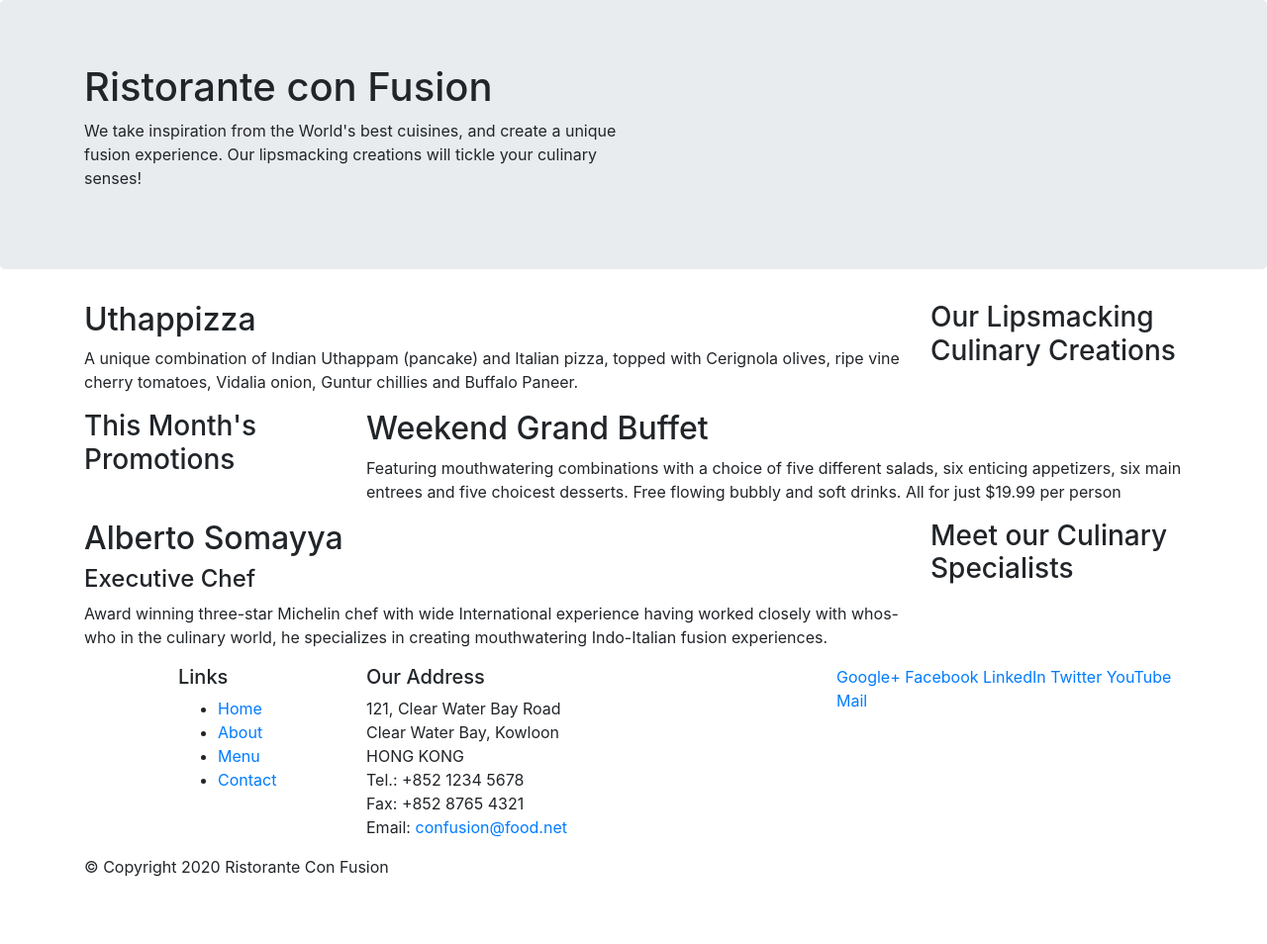
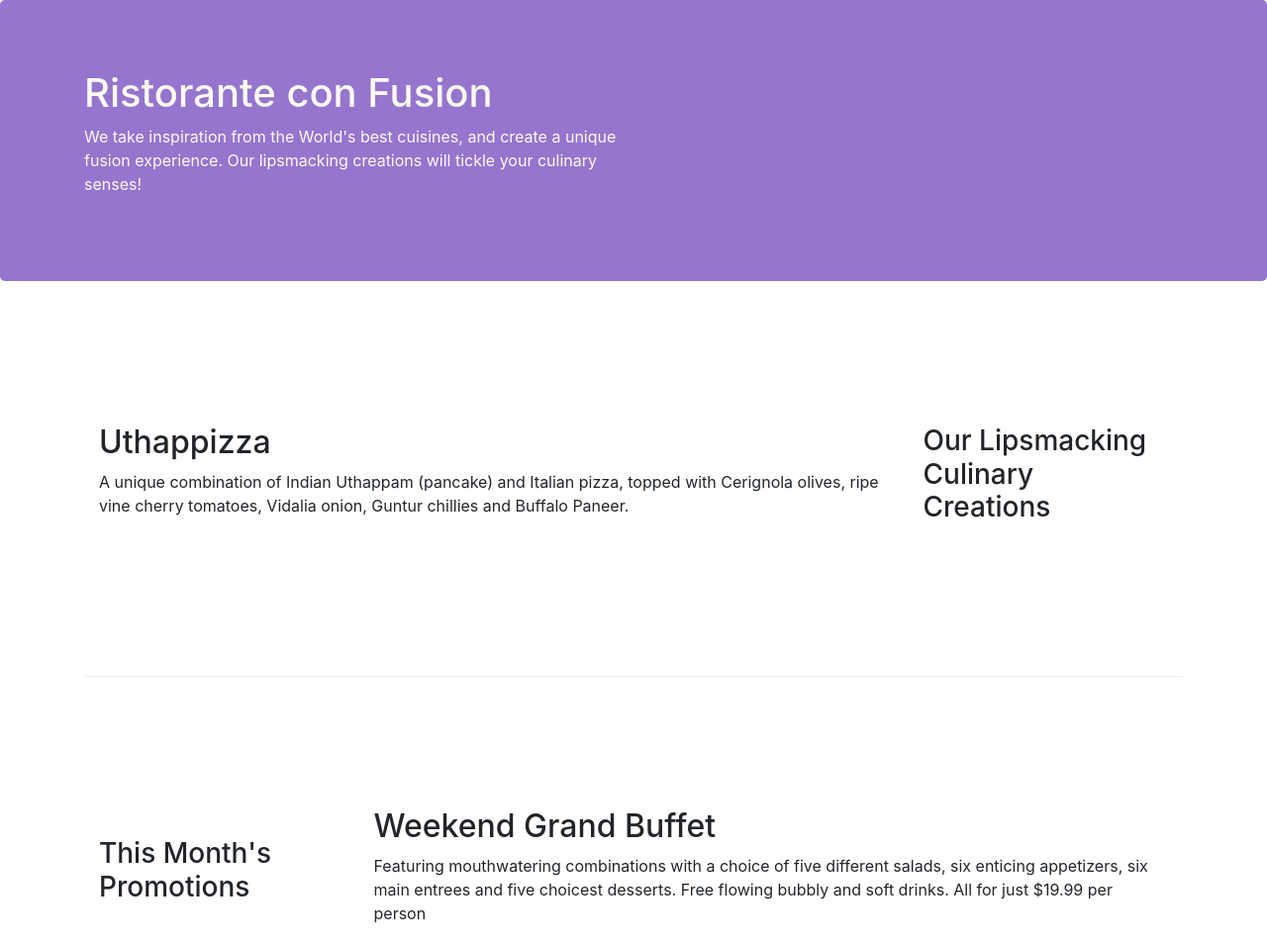
Before and after one commit to dabsclement/conFusion, a website: page index.html in a window 1280 px wide. Shown: the top 954 px of the page at 99% size. Before the commit the page ends 904 px from the top, so only its background shows below. Drawn offline with nearby package versions, Linux system fonts and the light colour scheme.

Commit message:
Bootstrap Grid Part 2

```diff
--- /dev/null
+++ b/css/styles.css
@@ -0,0 +1,32 @@
+.row-hearder {
+    margin: 0px auto;
+    padding: 0px auto;
+}
+
+.row-content {
+    margin: 0px auto;
+    padding: 50px 0px 50px 0px;
+    border-bottom:  1px ridge;
+    min-height: 400px;
+}
+
+.footer {
+   background-color: #d1c4e9;
+   margin: 0px auto;
+   padding: 20px 0px 20px 0px;
+
+}
+
+.jumbotron {
+    padding: 70px 30px 70px 30px;
+    margin: 0px auto;
+    background-color: #9575cd;
+    color: floralwhite;
+
+}
+
+.address {
+    font-size: 80%;
+    margin: 0px;
+    color: #0f0f0f;
+}
--- a/index.html
+++ b/index.html
@@ -10,13 +10,14 @@
 
       <!-- Bootstrap CSS -->
       <link rel="stylesheet" href="node_modules/bootstrap/dist/css/bootstrap.min.css">
+      <link rel="stylesheet" href="./css/styles.css">
 </head>
 
 <body>
 
     <header class="jumbotron">
         <div class="container">
-            <div class="row">
+            <div class="row row-header">
                 <div class="col-12 col-sm-6">
                     <h1>Ristorante con Fusion</h1>
                     <p>We take inspiration from the World's best cuisines, and create a unique fusion experience. Our lipsmacking creations will tickle your culinary senses!</p>
@@ -28,7 +29,7 @@
     </header>
 
     <div class="container">
-        <div class="row">
+        <div class="row row-content align-items-center">
             <div class="col-12 col-sm-4 order-sm-last col-md-3">
                 <h3>Our Lipsmacking Culinary Creations</h3>
             </div>
@@ -39,7 +40,7 @@
         </div>
 
 
-        <div class="row">
+        <div class="row row-content align-items-center">
             <div class="col-12 col-sm-4 col-md-3">
                 <h3>This Month's Promotions</h3>
             </div>
@@ -49,7 +50,7 @@
             </div>
         </div>
 
-        <div class="row">
+        <div class="row row-content align-items-center">
             <div class="col-12 col-sm-4 order-sm-last col-md-3">
                 <h3>Meet our Culinary Specialists</h3>
             </div>
@@ -61,12 +62,12 @@
         </div>
     </div>
 
-    <footer>
+    <footer class="footer">
         <div class="container">
             <div class="row">
                 <div class="col-4 offset-1 col-sm-2">
                     <h5>Links</h5>
-                    <ul>
+                    <ul class="list-unstyled">
                         <li><a href="#">Home</a></li>
                         <li><a href="#">About</a></li>
                         <li><a href="#">Menu</a></li>
@@ -84,8 +85,8 @@
 		              Email: <a href="mailto:confusion@food.net">confusion@food.net</a>
 		           </address>
                 </div>
-                <div class="col-12 col-sm-4">
-                    <div>
+                <div class="col-12 col-sm-4 align-self-center">
+                    <div class="text-center">
                         <a href="http://google.com/+">Google+</a>
                         <a href="http://www.facebook.com/profile.php?id=">Facebook</a>
                         <a href="http://www.linkedin.com/in/">LinkedIn</a>
@@ -95,7 +96,7 @@
                     </div>
                 </div>
            </div>
-           <div class="row">
+           <div class="row justify-content-center">
                 <div class="col-auto">
                     <p>© Copyright 2020 Ristorante Con Fusion</p>
                 </div>
```
